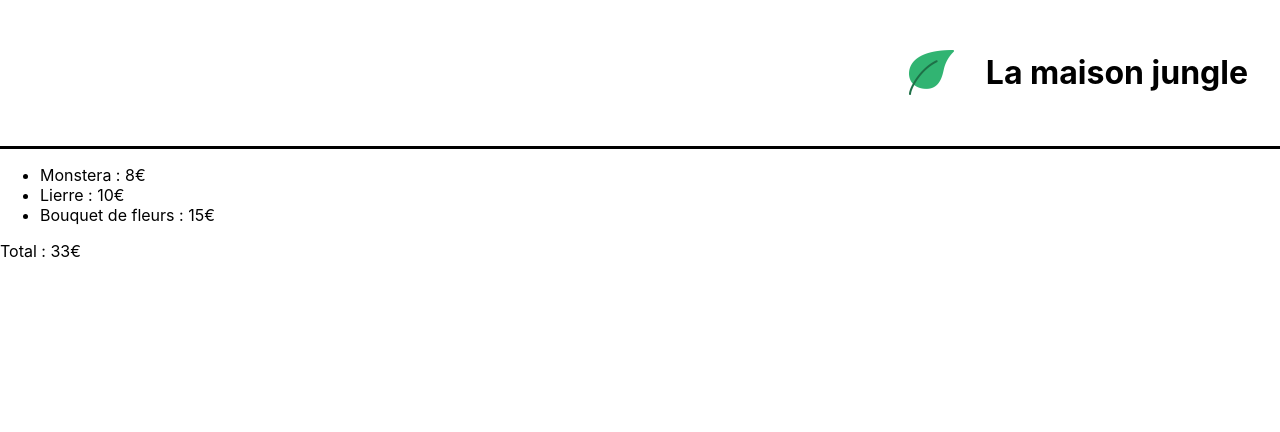
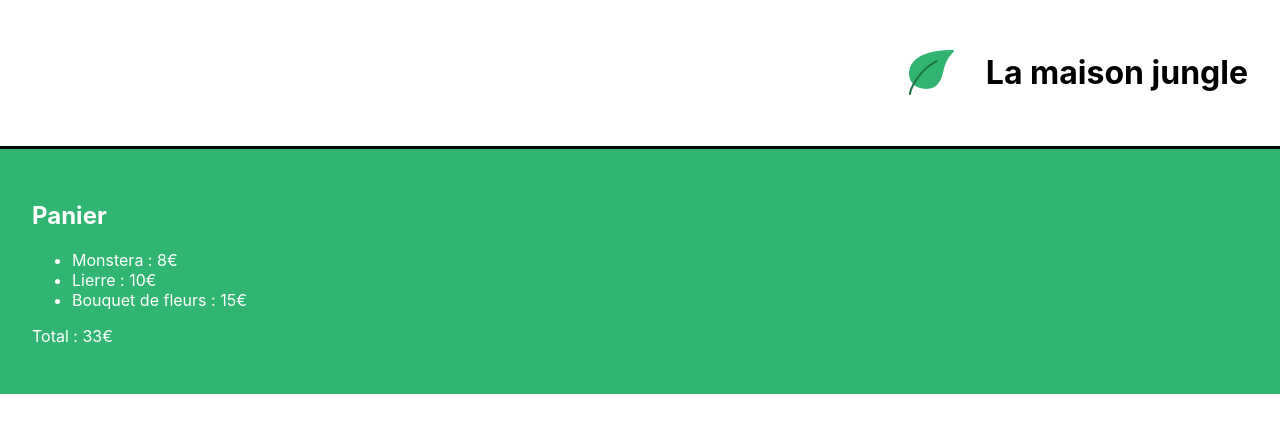
Before and after one commit to Patrice-H/la_maison_jungle, a React (Create React App) app: page / in a window 1280 px wide. Shown: the top 432 px of the page. Built offline with nearby package versions, Linux system fonts and the light colour scheme.

Commit message:
Update cart component and add styles

```diff
--- /dev/null
+++ b/src/components/Cart/Cart.css
@@ -0,0 +1,5 @@
+.cart {
+    color: white;
+    background-color: #31b572;
+    padding: 32px;
+}
--- a/src/components/Cart/Cart.js
+++ b/src/components/Cart/Cart.js
@@ -1,11 +1,13 @@
 import React from "react";
+import './Cart.css';
 
 const Cart = () => {
     const monsteraPrice = 8;
     const ivyPrice = 10;
     const flowersPrice = 15;
     return (
-      <div>
+        <div className='cart'>
+            <h2>Panier</h2>
             <ul>
                 <li>Monstera : { monsteraPrice }€</li>
                 <li>Lierre : { ivyPrice }€</li>
```
Lines whose indentation alone changed are shown as unchanged.
